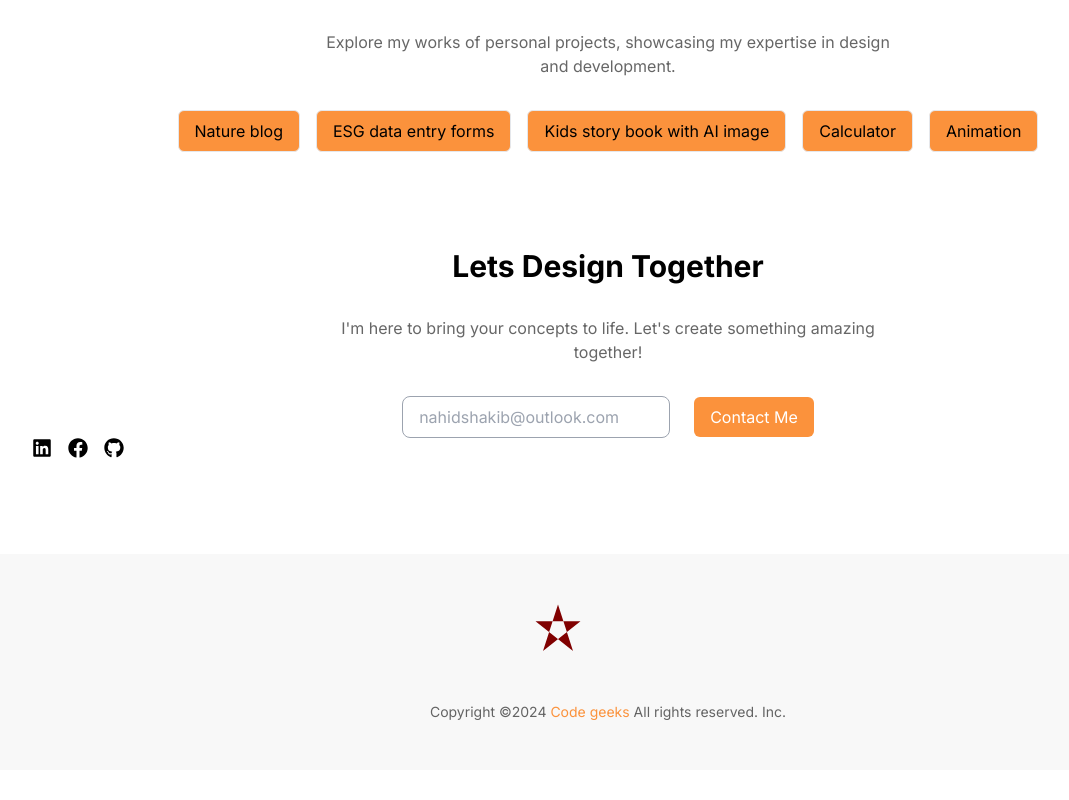
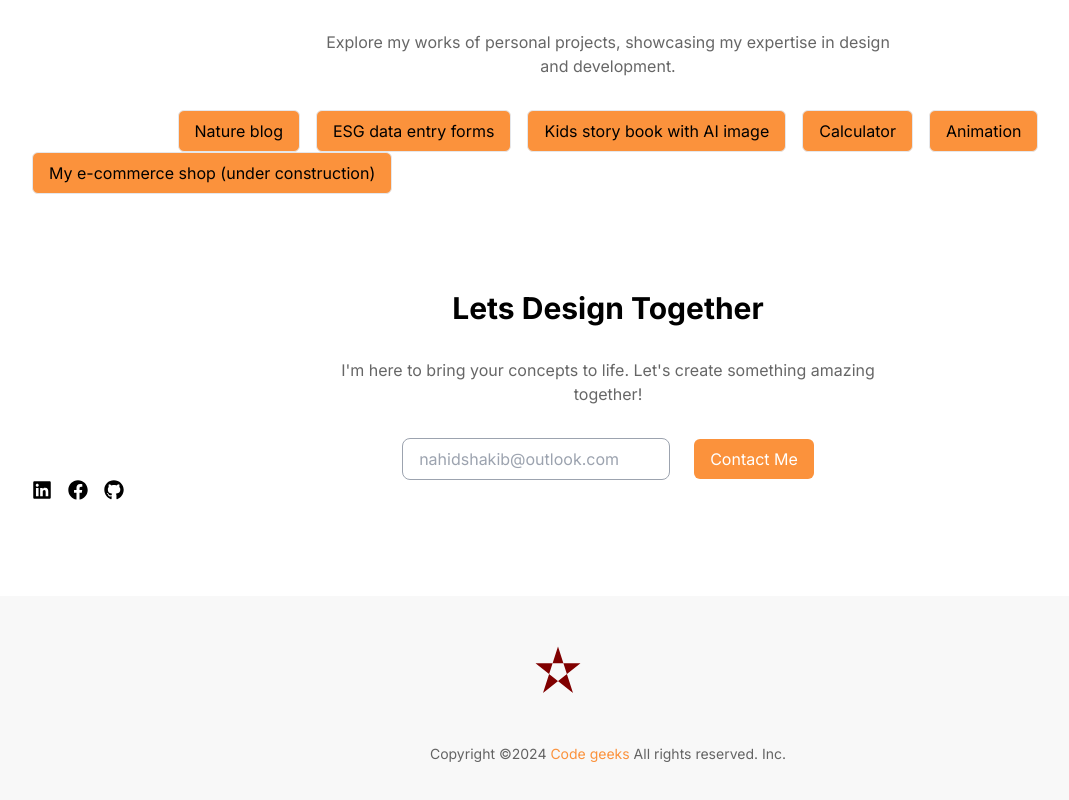
Before and after one commit to NahidKakon/myprotfolio3, a Next.js app: page / in a window 1280 px wide. Shown: the part 2284-3084 px from the top of the page, without its empty margins (32-1101 px from the left). Built offline with nearby package versions, Linux system fonts and the light colour scheme.

Commit message:
Update ProjectsSection.jsx
Signed-off-by: NahidKakon <nahidshakib@outlook.com>

```diff
--- a/app/sections/ProjectsSection.jsx
+++ b/app/sections/ProjectsSection.jsx
@@ -34,8 +34,7 @@ function ProjectsSection() {
         bg-orange-4500 border hover:bg-orange-600 hover:border-orange-400">
         <Link
           href="https://dataentry-esg.vercel.app/" className="button">ESG data entry forms
-
-        </Link>
+         </Link>
         </Button>
         <Button className="text-black bg-orange-400
         bg-orange-4500 border hover:bg-orange-600 hover:border-orange-400">
@@ -57,7 +56,11 @@ function ProjectsSection() {
          </Link>
         </Button>
       </div>
-
+       <Button className="text-black bg-orange-400
+        bg-orange-4500 border hover:bg-orange-600 hover:border-orange-400">
+         <Link
+          href="my-shop-nine-roan.vercel.app" className="button">My e-commerce shop (under construction)         </Link>
+        </Button>
       {/* <div className="grid grid-cols-1 gap-6 mt-8 md:grid-cols-2 lg:grid-cols-3">
         {projects.map((project, index) => (
           <ProjectCard
```
